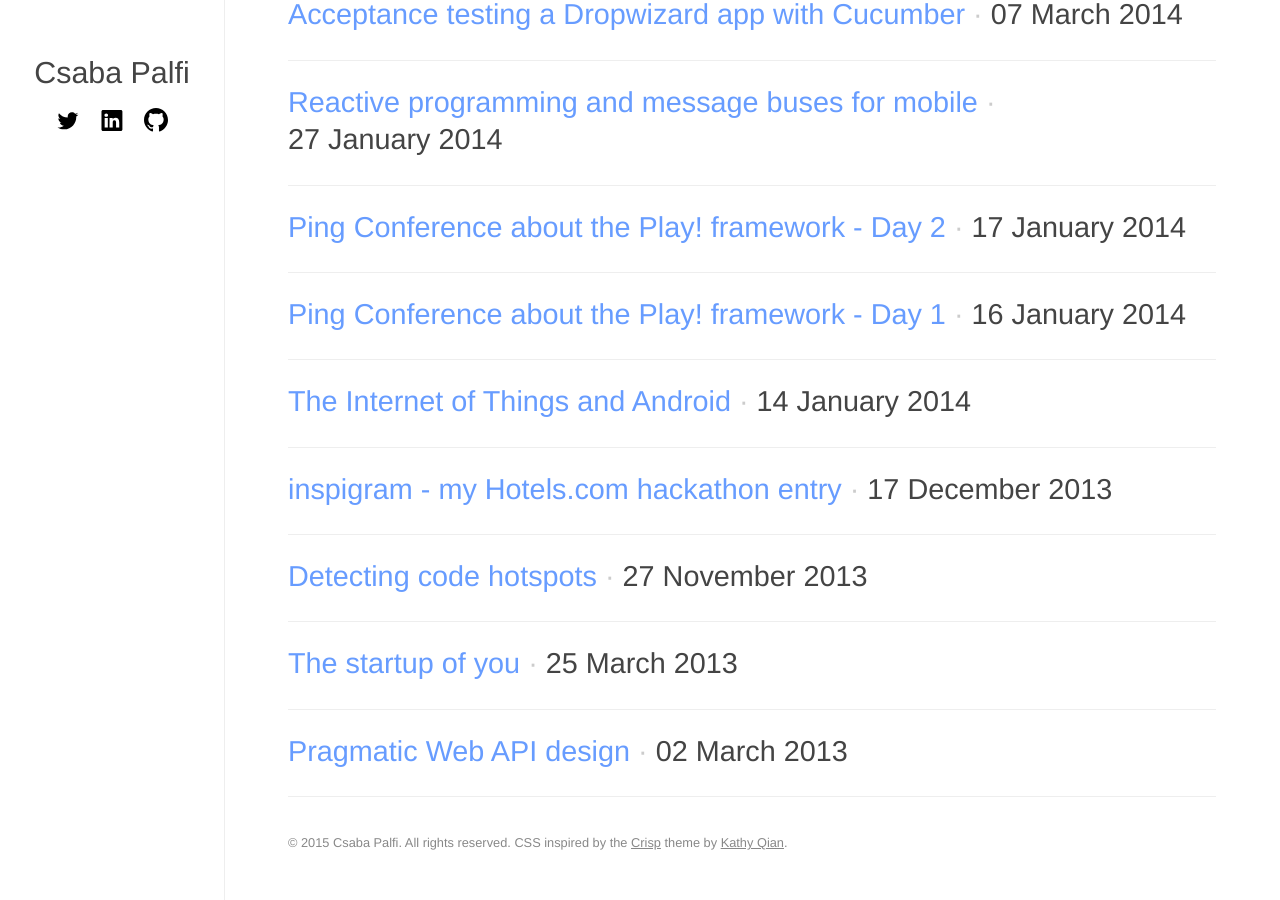
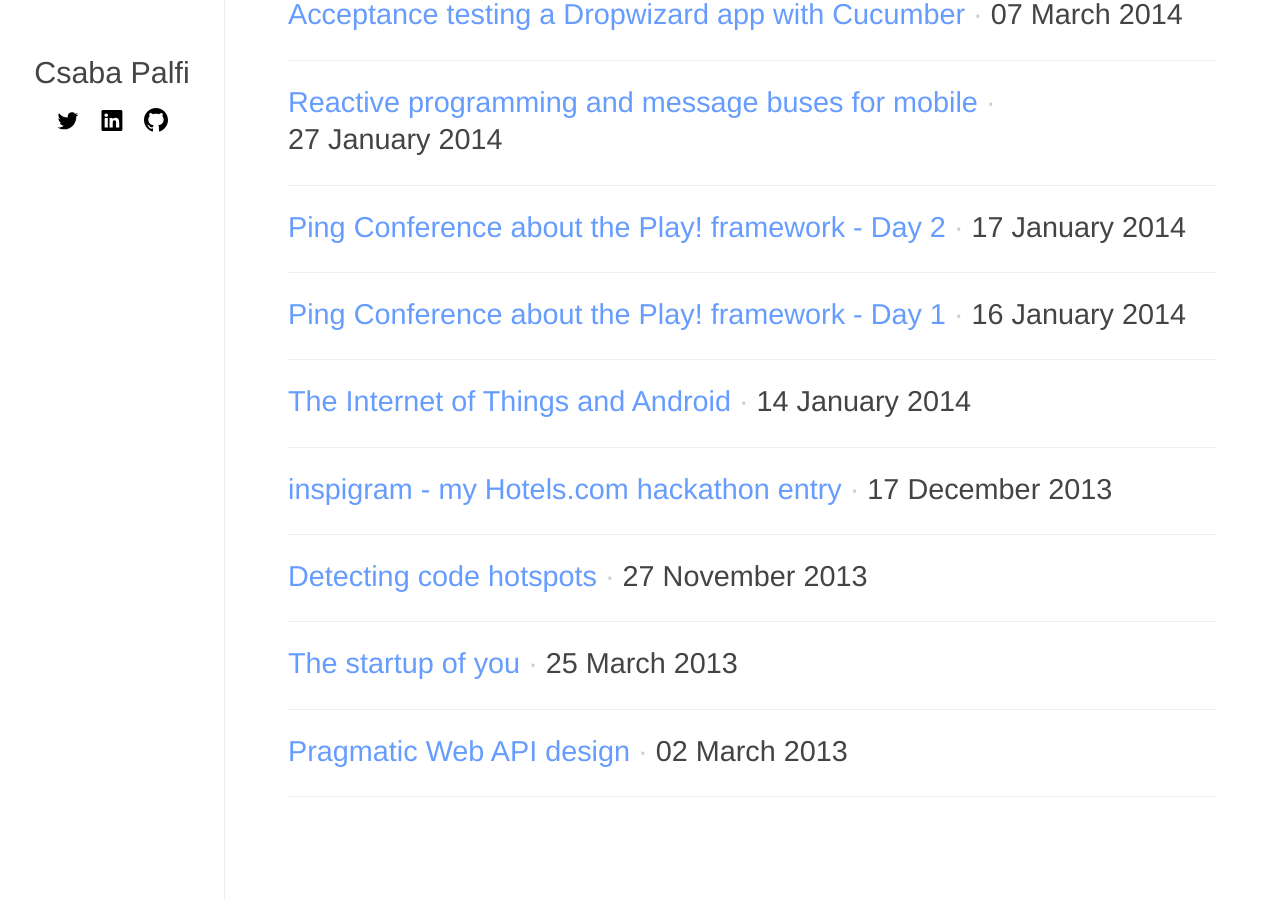
Before and after one commit to dublado/csabapalfi.github.io, a Jekyll site: the page built from index.html, in a window 1280 px wide and 900 px high, scrolled down 960 px. Built offline with Jekyll 4.4.1, drawn with Linux system fonts in a browser that asks for light colours; Markdown is read by kramdown in place of the engine named in the settings; after the commit the page ends 1796 px from its top, so only the background shows below that.

Commit message:
remove footer
Signed-off-by: Csaba Palfi <csaba@palfi.me>

```diff
--- a/_layouts/default.html
+++ b/_layouts/default.html
@@ -15,12 +15,5 @@
     <main id="content">
       {{ content }}
     </main>
-    <footer id="footer">
-      <div id="footer-message">
-          &copy; {{ site.time | date: "%Y" }} {{ site.title }}. All rights reserved.
-          CSS inspired by the <a href="https://github.com/kathyqian/crisp-ghost-theme" target="_blank">Crisp</a> theme by <a href="http://kathyqian.com" target="_blank">Kathy Qian</a>.
-      </div>
-    </footer>
-
   </body>
 </html>
```
